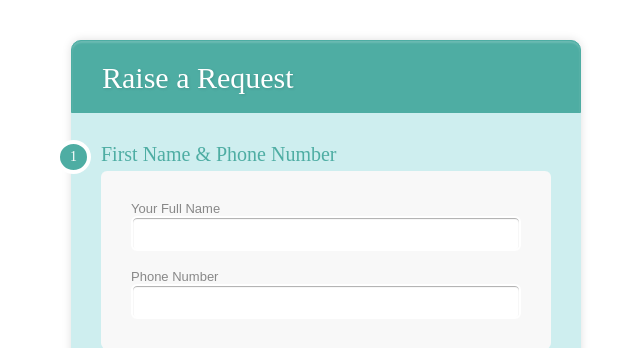
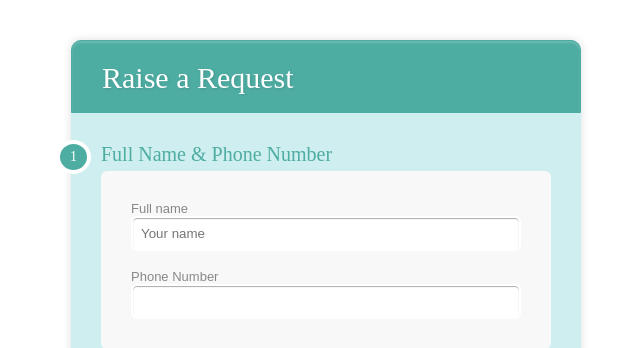
Before and after one commit to AjeetVerma12/healthEase, a Flask app: page /request in a window 1280 px wide. Shown: the top 348 px of the page, without its empty margins (314-954 px from the left). Run offline with Flask 3, Linux system fonts and the light colour scheme; the visitor is signed in with stand-in values (Sample User, id 1).

Commit message:
Updated app.py

```diff
--- a/HealthEase/app.py
+++ b/HealthEase/app.py
@@ -111,11 +111,11 @@ def requests():
                 requirement= request.form['requirement']
                 medname= request.form['medname']
                 symptoms=request.form['symptoms']
-                prescription=request.files['prescription']
+                prescription=request.files['prescription']  #prescription or filename
                 date = datetime.datetime.now()
 
-                query= "Insert into requests values(%s,%s,%s,%s,%s,%s,%s,%s)"
-                values=(name,number,enroll,gender,age,requirement,medname,symptoms)
+                query= "Insert into requests values(%s,%s,%s,%s,%s,%s,%s,%s,%s,%s)"
+                values=(name,number,enroll,gender,age,requirement,medname,symptoms,prescription,date)
                 cursor.execute(query,values)
 
                 return redirect(url_for('home'))
@@ -164,6 +164,19 @@ def dashboard():
         return redirect(url_for('LoginPatient'))
     # return render_template('dashboard.html')
 
+@app.route('/book' , methods=['GET','POST'])
+def book():
+    if request.method == "POST":
+        name= request.form['name']
+        phone= request.form['phone']
+        email = request.form ['email']
+
+
+
+        #create a table for appointments
+
+        return redirect(url_for('home'))
+
 
 @app.route('/logout')
 def Logout():
--- a/HealthEase/templates/request.html
+++ b/HealthEase/templates/request.html
@@ -11,16 +11,16 @@
 <div class="form-style-10">
     <h1>Raise a Request<span></span></h1>
     <form method="post" action="{{url_for('requests')}}" enctype="multipart/form-data">
-        <div class="section"><span>1</span>First Name & Phone Number</div>
+        <div class="section"><span>1</span>Full Name & Phone Number</div>
         <div class="inner-wrap">
-            <label>Your Full Name <input type="text" name="Pname" /></label><br>
-            <label>Phone Number <input type="number" name="number" /></label>
+            <label>Full name<input type="text" name="Pname" placeholder="Your name"/></label><br>
+            <label>Phone Number <input type="number" name="number" required/></label>
 
         </div>
 
         <div class="section"><span>2</span>Enrollment Number,Gender & Age</div>
         <div class="inner-wrap">
-            <label>Enrollment Number <input type="number" name="enroll" /></label><br>
+            <label>Enrollment Number<input type="number" name="enroll" required/></label><br>
             <label>Gender</label>
             <div id>
             <input type="radio" id="Male" name="gender" value="Male"checked>
@@ -38,14 +38,14 @@
             <div class="inner-wrap">
             <!-- <label>I need <input type="text" name="field6" /></label> -->
             <label> I need </label>
-            <select name="requirement">
+            <select name="requirement" required>
             <option value = "Medicine" name="requirement"> Medicine
             </option>
             <option value = "LabTest" name="requirement"> Lab Test
             </option>
             </select>
             <br>
-            <label>Name of the Medicine/Test<input type="text" name="medname" /></label>
+            <label>Name of the Medicine/Test<input type="text" name="medname" required/></label>
             <!-- <button class="add_field_button">Add More Fields</button>
             <div class="input_fields_wrap"> -->
             <!-- <div><input type="hidden" name="mytext[]" value="Enter Medicine"></div> -->
```
Also changed, not shown: HealthEase/templates/home.html (+5 -3 lines).
